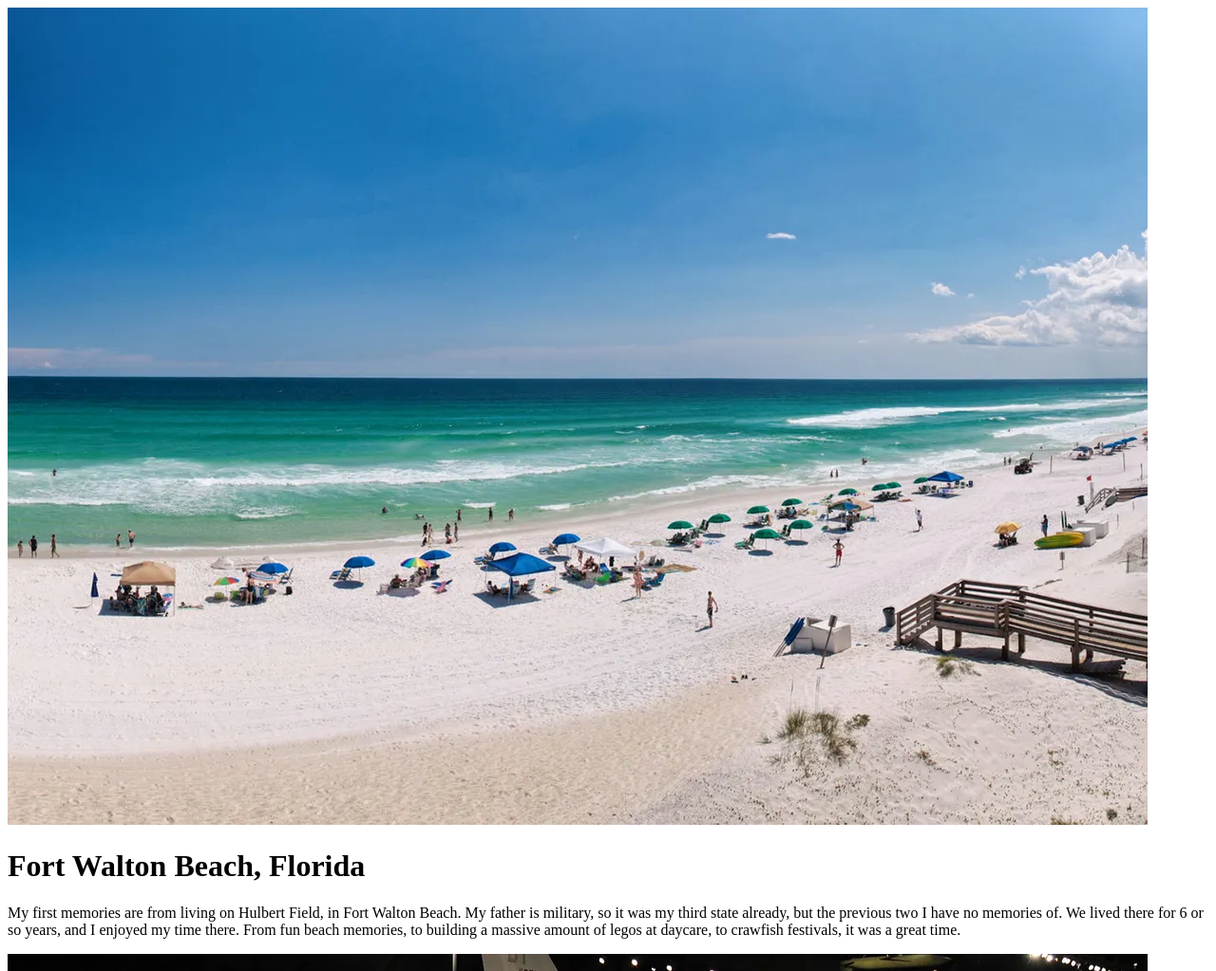
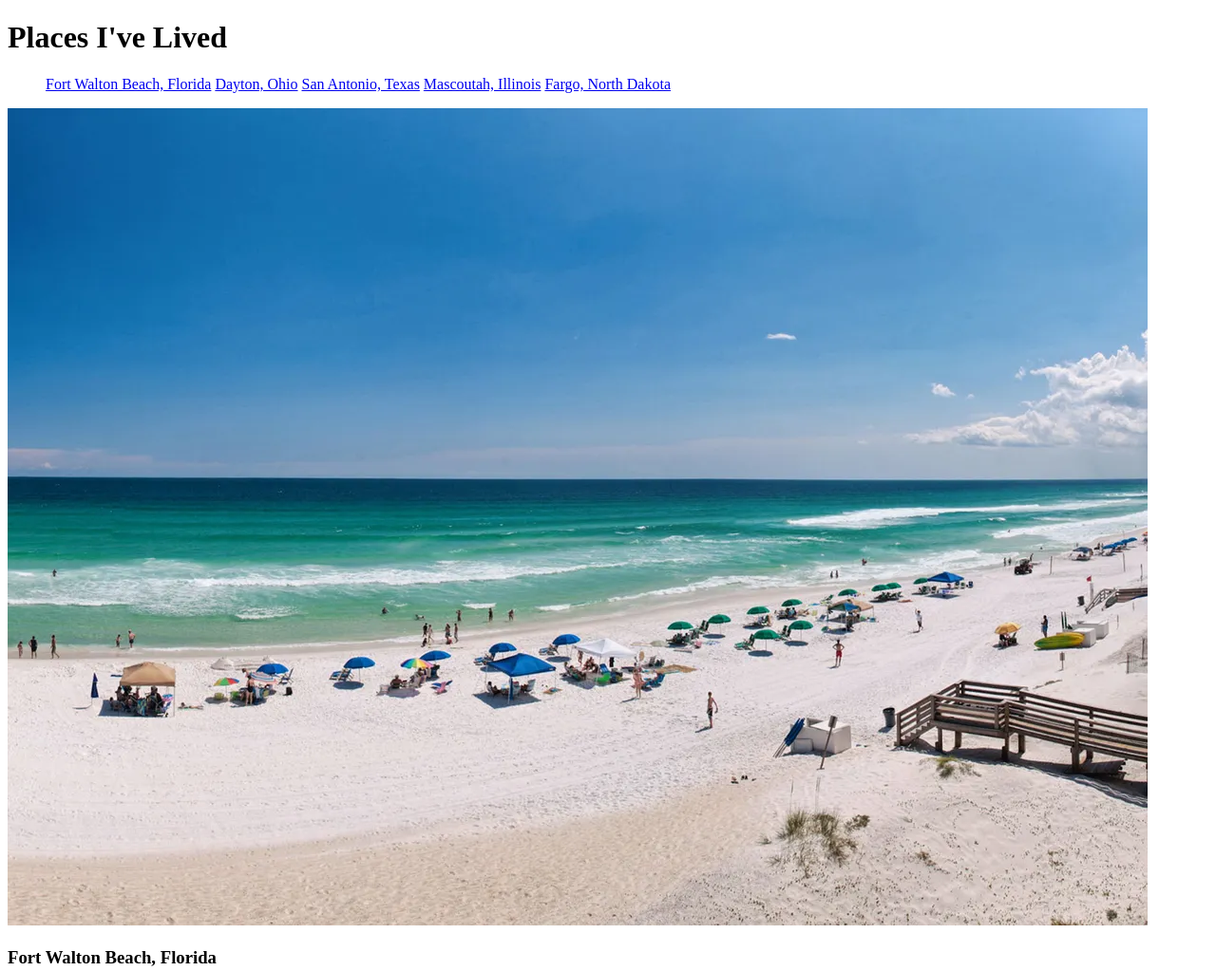
Before and after one commit to speck21/js-assignment-4-html-me-something-speck21, a website: page index.html in a window 1280 px wide. Shown: the top 1023 px of the page at 95% size. Drawn offline with Linux system fonts and the light colour scheme.

Commit message:
hyperlinks added

```diff
--- a/index.html
+++ b/index.html
@@ -2,24 +2,35 @@
 <html>
 
    <head>
-      <title>Places I've Lived</title>
+   <title>Places I've Lived</title>
    </head>
    <body>
+      <header>
+         <h1>Places I've Lived</h1>
+         <ul>
+            <a href="#fwb">Fort Walton Beach, Florida</a>
+            <a href="#dayton">Dayton, Ohio</a>
+            <a href="san antonio">San Antonio, Texas</a>
+            <a href="mascoutah">Mascoutah, Illinois</a>
+            <a href="fargo">Fargo, North Dakota</a>
+         </ul>
+      </header>
+
       <img src="images/fort-walton-beach.webp">
-      <h1>Fort Walton Beach, Florida</h1>
+      <h3 id="fwb">Fort Walton Beach, Florida</h3>
       <p>My first memories are from living on Hulbert Field, in Fort Walton Beach. My father is military, so it was my third state already, but the previous two I have no memories of. We lived there for 6 or so years, and I enjoyed my time there. From fun beach memories, to building a massive amount of legos at daycare, to crawfish festivals, it was a great time.</p>
       <img src="images/USAF-Museum-Photo-Ken-LaRock-58ab71945f9b58a3c9108b0b.webp">
-      <h1>Dayton, Ohio</h1>
+      <h3 id="dayton">Dayton, Ohio</h3>
       <p>When I was eight years old we moved to Wright Patterson Air Force Base. I only lived there for a year, but I remember the thunderstorms. Back then they terrified me, now I love them. Weird how time changes things. If you're into aircraft, the aviation museum is absolutely incredible.</p>
       <img src = "images/San Antonio.webp">
-      <h1>San Antonio, Texas</h1>
+      <h3 id="san antonio">San Antonio, Texas</h3>
       <p>Another single year location, at least this time. I don't remember a lot of my childhood, but a few things really stick out about Texas. First, our yard had tarantulas. I've never liked spiders, so that wasn't pleasant. We lived on a small base called Brooks City Base, which was noteable at the time because most of the moon rocks from the Apollo missions were stored there. Overall, it was hot. I moved back after high school for a few years. Didn't really explore what the city had to offer, was always too focused on the future to live in the moment. </p>
       <img src="images/Scott_AFB_Aircraft.webp">
-      <h1>Mascoutah, Illinois</h1>
+      <h3 id="mascoutah">Mascoutah, Illinois</h3>
       <p>Next up, Scott AFB. I lived here for 6th/7th grade, then again from 10th till graduation. If I considered anywhere to be "home", its probably here. A couple close friends still live in the area, and its one of the reasons I took a contract job in Missouri, which led me to LaunchCode.</p>
       <img src="images/Fargo.webp">
-      <h1>Fargo, North Dakota</h1>
-      <p5>Between my stays in Illinois, I lived in North Dakota for a couple years. Now whenever anyone talks about cold I get to brag I lived in -15 degrees all winter with 4ft of snow. When it finally hit 32 degrees, I wore shorts and a T-shirt. Accents aside, its the midwest but cold.</p>
+      <h3 id="fargo">Fargo, North Dakota</h3>
+      <p>Between my stays in Illinois, I lived in North Dakota for a couple years. Now whenever anyone talks about cold I get to brag I lived in -15 degrees all winter with 4ft of snow. When it finally hit 32 degrees, I wore shorts and a T-shirt. Accents aside, its the midwest but cold.</p>
       <p>That pretty much covers my childhood, my adult life I'll keep to myself for now. </p>
 
       <!-- Write your HTML in this file! -->
```
